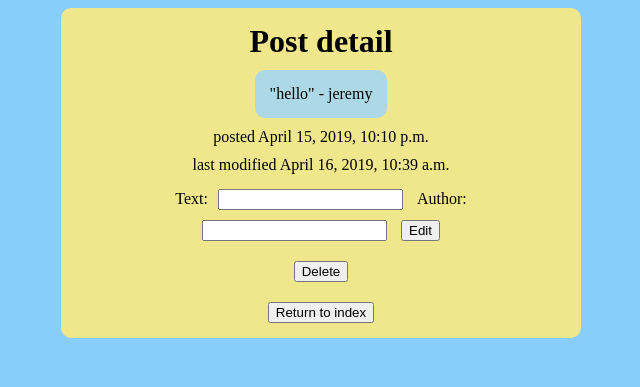
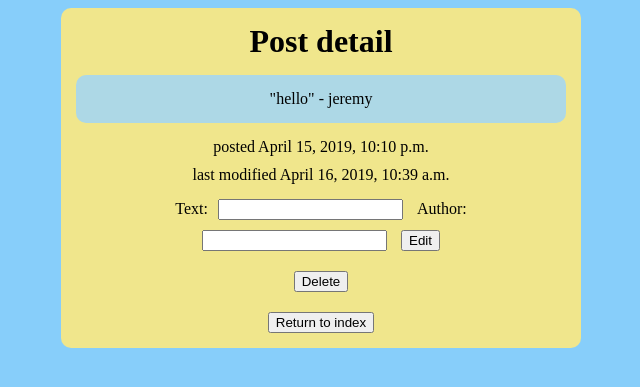
Before and after one commit to invinciblejackalope/django-tutorial-ish, a Django app: page /detail/2 in a window 1280 px wide. Shown: the top 387 px of the page, without its empty margins (319-959 px from the left). Run offline with Django 3.2, Linux system fonts and the light colour scheme; data comes from the database, SQL or seed files in the repository.

Commit message:
fix post width in post detail page

```diff
--- a/poster/templates/poster/post_detail.html
+++ b/poster/templates/poster/post_detail.html
@@ -4,8 +4,10 @@
 
 <div class='center'>
   <h1> Post detail </h1>
-  <div class='block'>
-    <p> "{{ post.text }}" - {{ post.author }} </p>
+  <div class='list'>
+    <div class='block'>
+      <p> "{{ post.text }}" - {{ post.author }} </p>
+    </div>
   </div>
   <p> posted {{ post.timestamp }} </p>
   <p> last modified {{ post.mod_time }} </p>
```
